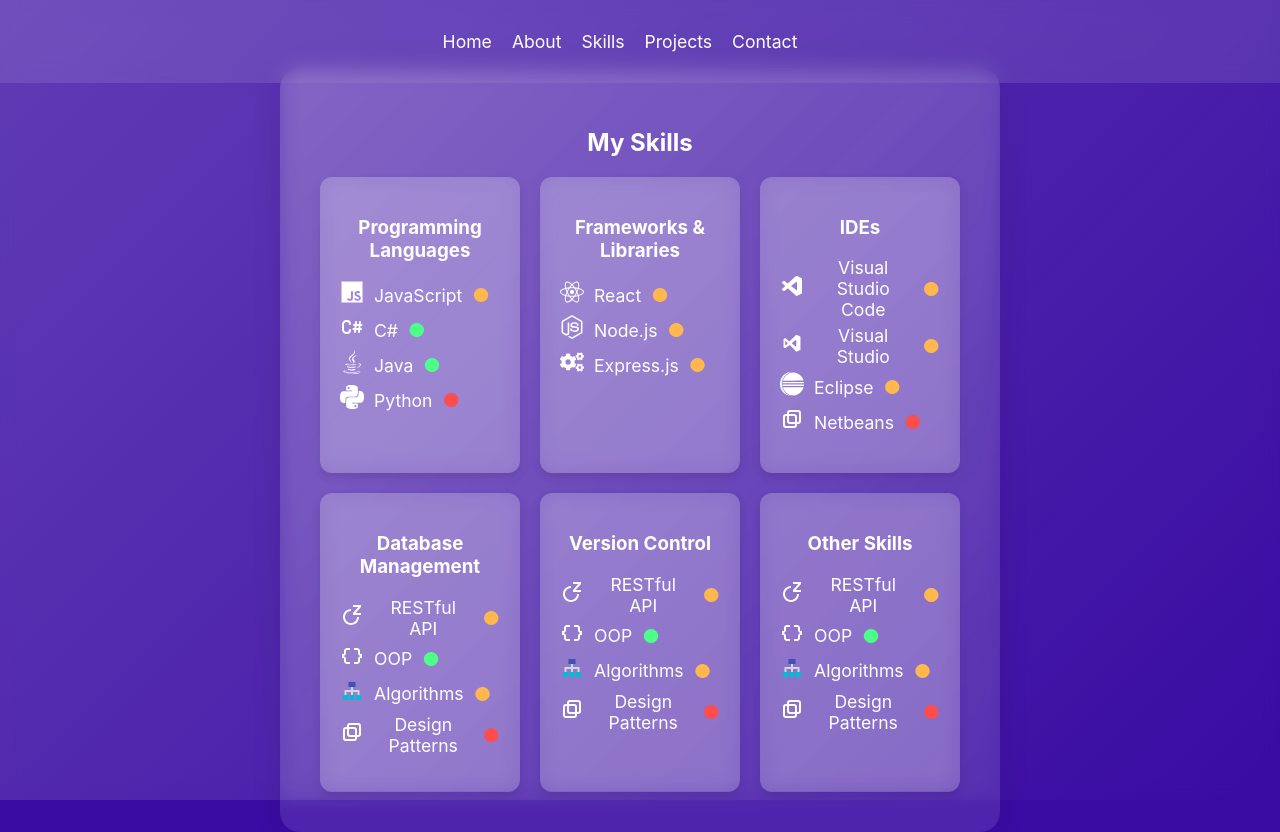
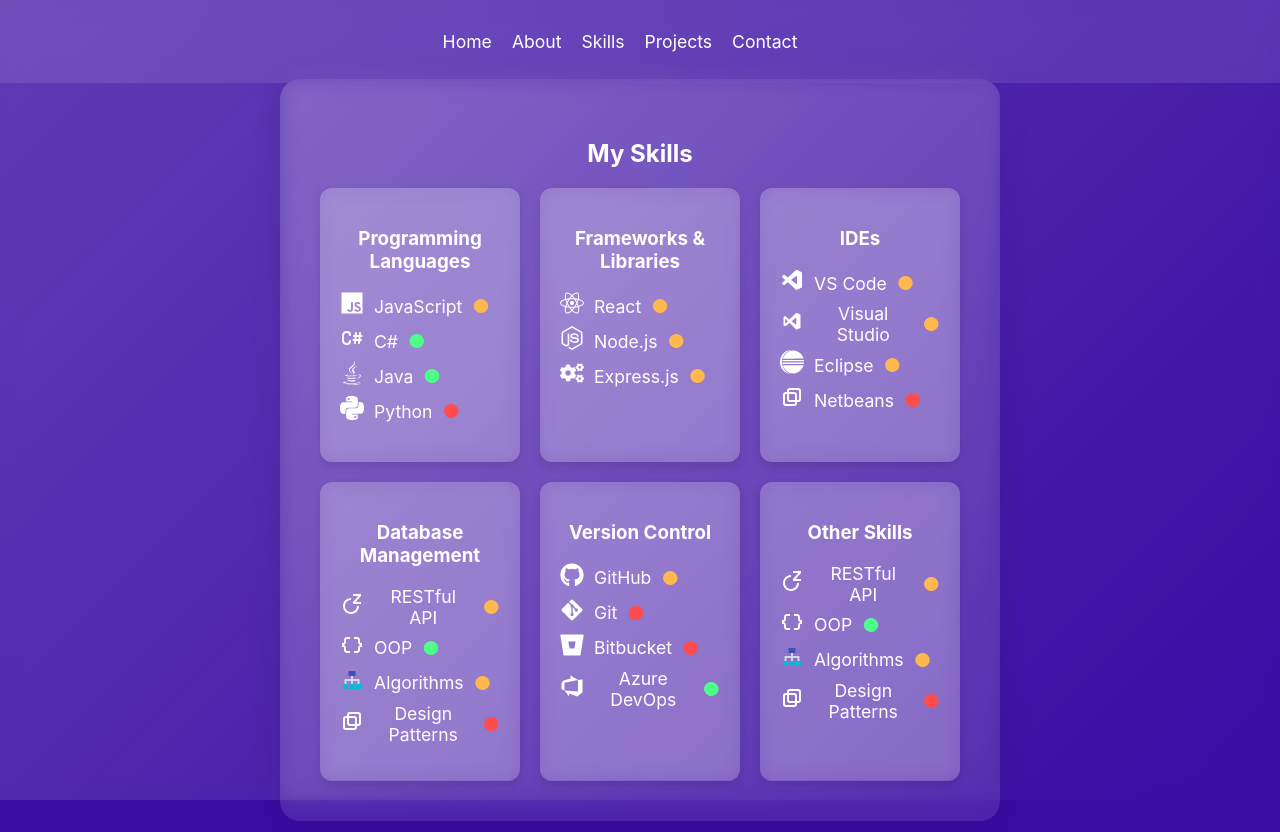
Before and after one commit to thedevarchive/dev-archive-portfolio, a React (Create React App) app: page /skills in a window 1280 px wide. Built offline with nearby package versions, Linux system fonts and the light colour scheme.

Commit message:
Finished Version Control section in Skills page

```diff
--- a/src/pages/Skills.jsx
+++ b/src/pages/Skills.jsx
@@ -1,5 +1,5 @@
 import React from "react";
-import { FaJs, FaJava, FaReact, FaNodeJs, FaCogs } from "react-icons/fa"; // Import icons
+import { FaBitbucket, FaGitAlt, FaGithub, FaJs, FaJava, FaReact, FaNodeJs, FaCogs } from "react-icons/fa"; // Import icons
 import { SiPython } from "react-icons/si"; // Additional icons from react-icons
 import { TbBrandCSharp, TbLayersIntersect } from "react-icons/tb";
 import { RiRestTimeLine } from "react-icons/ri";
@@ -8,6 +8,7 @@
 import { BiLogoVisualStudio } from "react-icons/bi";
 import { DiVisualstudio } from "react-icons/di";
 import { SiEclipseide } from "react-icons/si";
+import { VscAzureDevops } from "react-icons/vsc";
 
 import "../Skills.css";
 
@@ -32,7 +33,7 @@
     {
         category: "IDEs",
         items: [
-            { name: "Visual Studio Code", proficiency: "intermediate", icon: <BiLogoVisualStudio />},
+            { name: "VS Code", proficiency: "intermediate", icon: <BiLogoVisualStudio />},
             { name: "Visual Studio", proficiency: "intermediate", icon: <DiVisualstudio /> },
             { name: "Eclipse", proficiency: "intermediate", icon: <SiEclipseide /> },
             { name: "Netbeans", proficiency: "beginner", icon: <TbLayersIntersect /> },
@@ -50,10 +51,10 @@
     {
         category: "Version Control",
         items: [
-            { name: "RESTful API", proficiency: "intermediate", icon: <RiRestTimeLine /> },
-            { name: "OOP", proficiency: "advanced", icon: <MdDataObject /> },
-            { name: "Algorithms", proficiency: "intermediate", icon: <FcFlowChart /> },
-            { name: "Design Patterns", proficiency: "beginner", icon: <TbLayersIntersect /> },
+            { name: "GitHub", proficiency: "intermediate", icon: <FaGithub /> },
+            { name: "Git", proficiency: "beginner", icon: <FaGitAlt /> },
+            { name: "Bitbucket", proficiency: "beginner", icon: <FaBitbucket />},
+            { name: "Azure DevOps", proficiency: "advanced", icon: <VscAzureDevops /> },
         ],
     },
     {
```
